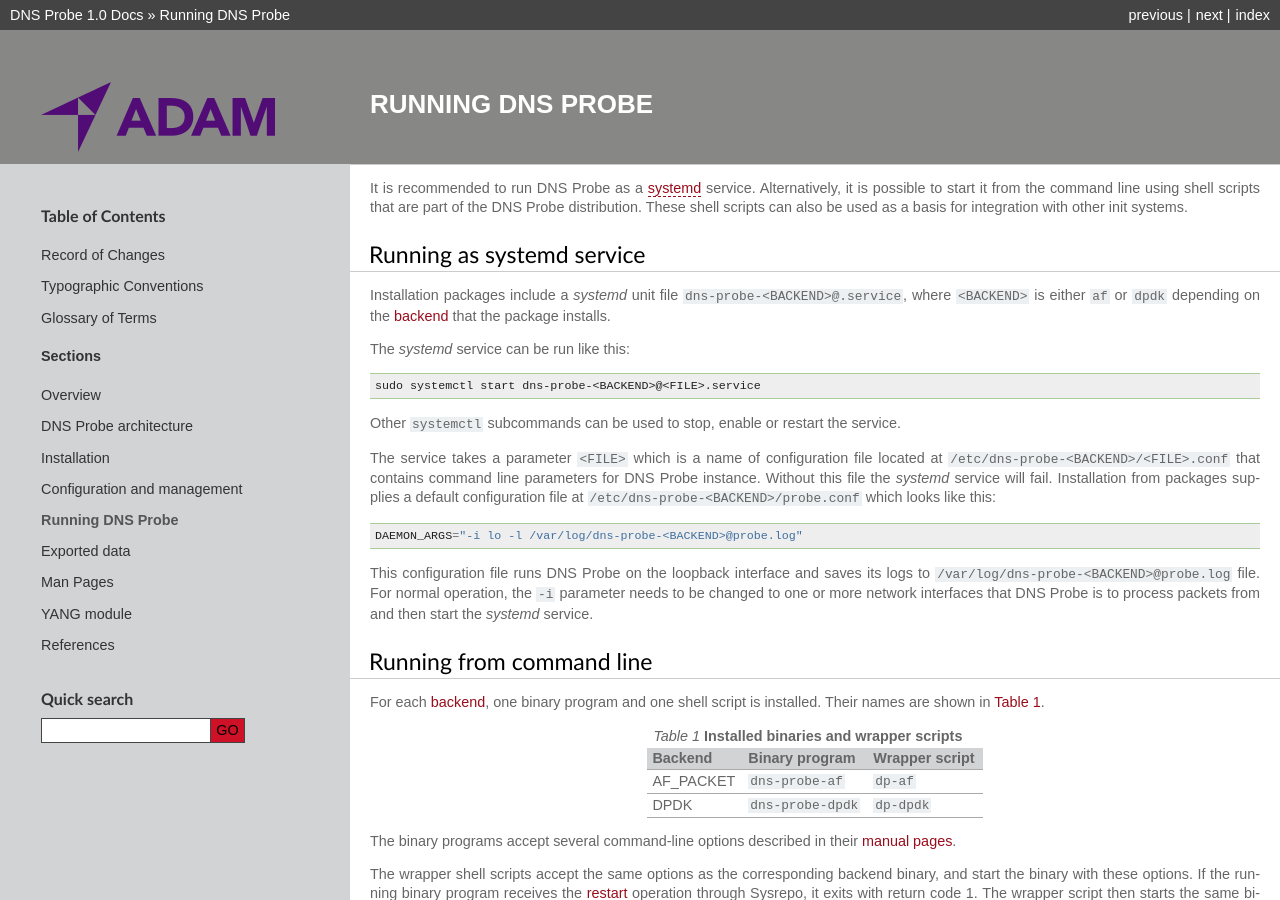
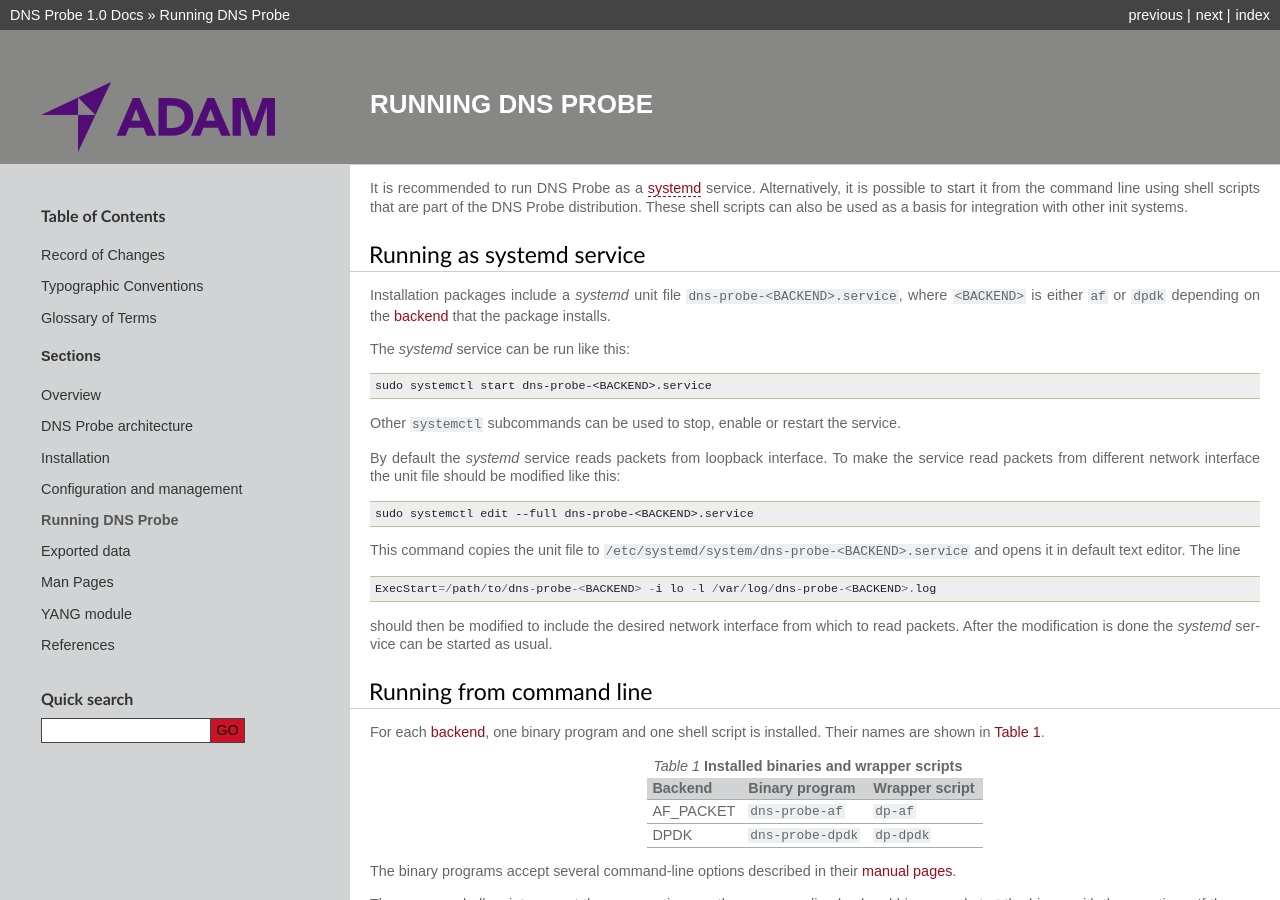
Before and after one commit to CZ-NIC/dns-probe, a Sphinx documentation site: the page built from doc/Running.rst, in a window 1280 px wide and 900 px high. Built offline with Sphinx 7.4.7, drawn with Linux system fonts in a browser that asks for light colours.

Commit message:
Sphinx: Modify systemd part of section "Running"

```diff
--- a/doc/Running.rst
+++ b/doc/Running.rst
@@ -8,30 +8,33 @@ Running as systemd service
 ==========================
 
 Installation packages include a *systemd* unit file
-``dns-probe-<BACKEND>@.service``, where ``<BACKEND>`` is either ``af``
+``dns-probe-<BACKEND>.service``, where ``<BACKEND>`` is either ``af``
 or ``dpdk`` depending on the :term:`backend` that the package installs.
 
 The *systemd* service can be run like this:
 
 .. code:: shell
 
-    sudo systemctl start dns-probe-<BACKEND>@<FILE>.service
+    sudo systemctl start dns-probe-<BACKEND>.service
 
 Other ``systemctl`` subcommands can be used to stop, enable or restart the service.
 
-The service takes a parameter ``<FILE>`` which is a name of
-configuration file located at ``/etc/dns-probe-<BACKEND>/<FILE>.conf``
-that contains command line parameters for DNS Probe instance. Without
-this file the *systemd* service will fail. Installation from packages
-supplies a default configuration file at
-``/etc/dns-probe-<BACKEND>/probe.conf`` which looks like this:
+By default the *systemd* service reads packets from loopback interface. To make the service
+read packets from different network interface the unit file should be modified like this:
+
+.. code:: shell
+
+    sudo systemctl edit --full dns-probe-<BACKEND>.service
+
+This command copies the unit file to ``/etc/systemd/system/dns-probe-<BACKEND>.service`` and opens it
+in default text editor. The line
 
 ::
 
-    DAEMON_ARGS="-i lo -l /var/log/dns-probe-<BACKEND>@probe.log"
+    ExecStart=/path/to/dns-probe-<BACKEND> -i lo -l /var/log/dns-probe-<BACKEND>.log
 
-This configuration file runs DNS Probe on the loopback interface and saves
-its logs to ``/var/log/dns-probe-<BACKEND>@probe.log`` file. For normal operation, the ``-i`` parameter needs to be changed to one or more network interfaces that DNS Probe is to process packets from and then start the *systemd* service.
+should then be modified to include the desired network interface from which to read packets.
+After the modification is done the *systemd* service can be started as usual.
 
 Running from command line
 =========================
```
